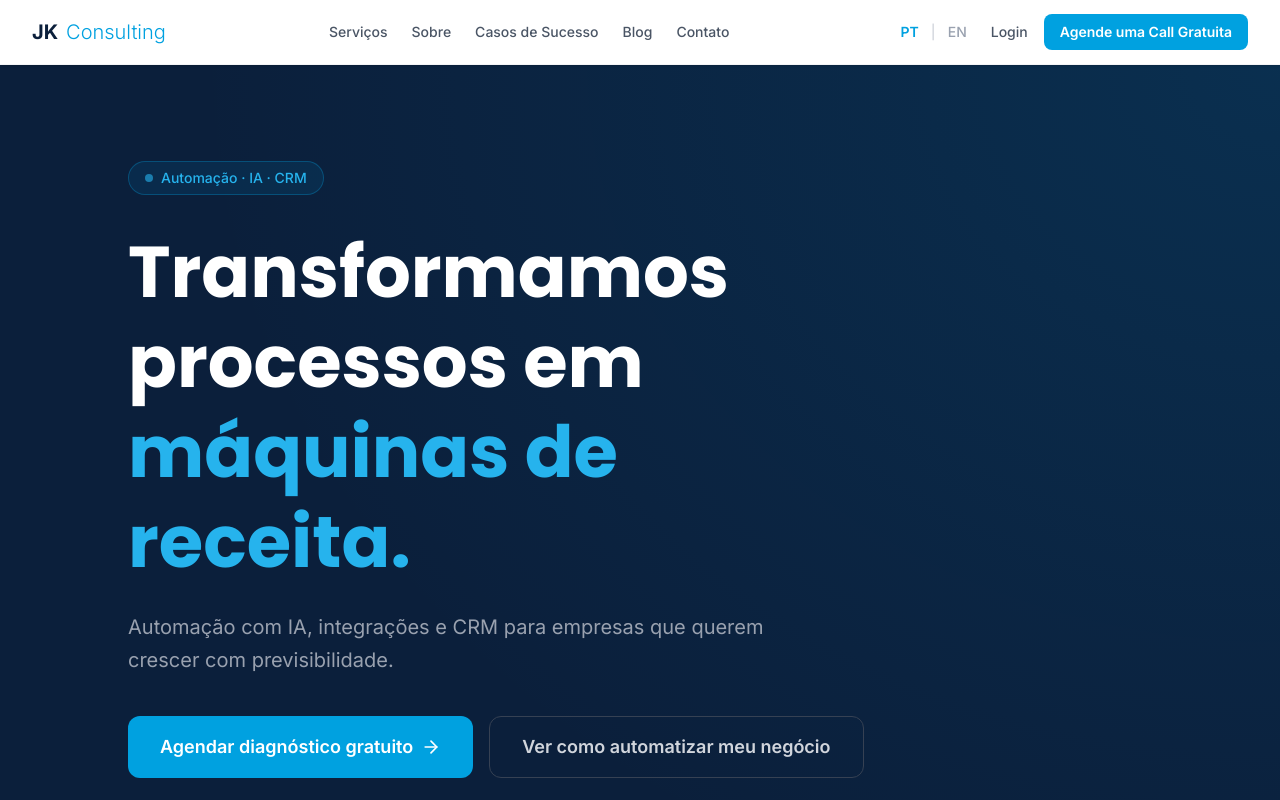
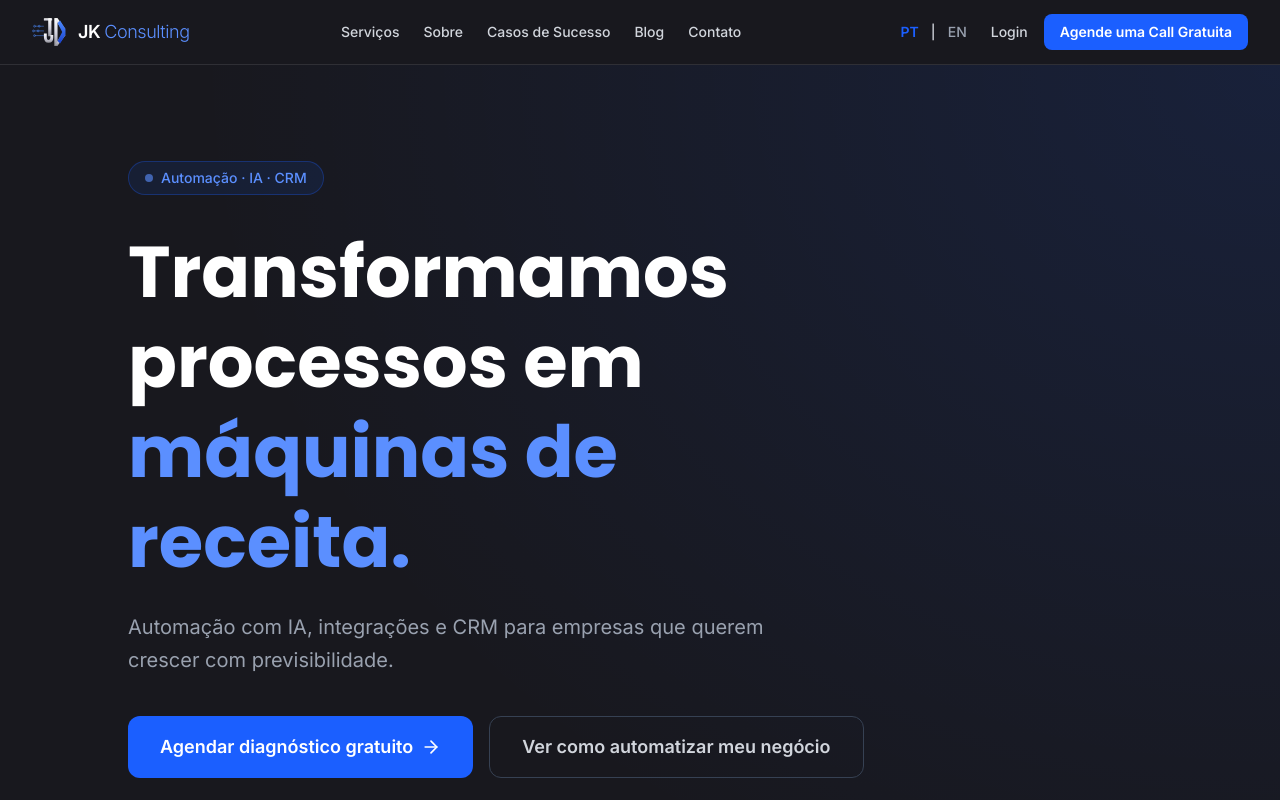
Before and after one commit to jkconsultingti-ops/JkConsulting, a Next.js app: page / in a window 1280 px wide. Shown: the top 800 px of the page. Built offline with nearby package versions, Linux system fonts and the light colour scheme.

Commit message:
feat: add JK logo, update brand colors to electric blue/charcoal palette, dark header

```diff
--- a/src/app/globals.css
+++ b/src/app/globals.css
@@ -3,7 +3,7 @@
 
 :root {
   --background: #ffffff;
-  --foreground: #0B1F3B;
+  --foreground: #18181E;
 }
 
 html {
--- a/src/app/page.tsx
+++ b/src/app/page.tsx
@@ -71,7 +71,7 @@ export default function Home() {
     <>
       {/* ── HERO ── */}
       <section className="bg-gray-900 text-white py-24 px-4 overflow-hidden relative">
-        <div className="absolute inset-0 bg-[radial-gradient(ellipse_at_top_right,#00A1E020,transparent_60%)]" />
+        <div className="absolute inset-0 bg-[radial-gradient(ellipse_at_top_right,#1B5FFF20,transparent_60%)]" />
         <div className="max-w-5xl mx-auto relative">
           <div className="inline-flex items-center gap-2 bg-blue-600/10 border border-blue-600/30 text-blue-400 text-sm font-medium px-4 py-1.5 rounded-full mb-8">
             <span className="w-2 h-2 bg-blue-400 rounded-full animate-pulse" />
@@ -172,7 +172,7 @@ export default function Home() {
             </div>
             {/* DEPOIS */}
             <div className="bg-gray-900 border border-blue-600/30 rounded-2xl p-8 relative overflow-hidden">
-              <div className="absolute inset-0 bg-[radial-gradient(ellipse_at_bottom_left,#00A1E015,transparent_70%)]" />
+              <div className="absolute inset-0 bg-[radial-gradient(ellipse_at_bottom_left,#1B5FFF15,transparent_70%)]" />
               <div className="relative">
                 <div className="flex items-center gap-3 mb-6">
                   <div className="w-10 h-10 bg-blue-600/20 rounded-xl flex items-center justify-center">
@@ -219,7 +219,7 @@ export default function Home() {
 
       {/* ── OFERTA ── */}
       <section className="py-20 px-4 bg-gray-900 text-white relative overflow-hidden">
-        <div className="absolute inset-0 bg-[radial-gradient(ellipse_at_center,#00A1E012,transparent_70%)]" />
+        <div className="absolute inset-0 bg-[radial-gradient(ellipse_at_center,#1B5FFF12,transparent_70%)]" />
         <div className="max-w-4xl mx-auto relative">
           <div className="text-center mb-10">
             <span className="text-blue-400 text-sm font-semibold uppercase tracking-widest">Oferta principal</span>
--- a/src/components/layout/Footer.tsx
+++ b/src/components/layout/Footer.tsx
@@ -12,9 +12,11 @@ export function Footer() {
       <div className="max-w-7xl mx-auto px-4 sm:px-6 lg:px-8">
         <div className="grid grid-cols-1 md:grid-cols-3 gap-8 mb-8">
           <div>
-            <div className="flex items-center gap-2 mb-3">
-              <span className="text-white text-lg font-bold">JK</span>
-              <span className="text-blue-400 text-lg font-light">Consulting</span>
+            <div className="flex items-center gap-2.5 mb-3">
+              <img src="/logo.svg" alt="JK Consulting" className="h-8 w-8" />
+              <span className="text-white text-lg font-semibold">
+                JK <span className="text-blue-400 font-light">Consulting</span>
+              </span>
             </div>
             <p className="text-sm leading-relaxed">
               {t("about.mission")}
--- a/src/components/layout/Header.tsx
+++ b/src/components/layout/Header.tsx
@@ -2,10 +2,10 @@
 
 import { useState } from "react";
 import Link from "next/link";
+import Image from "next/image";
 import { useTranslation } from "react-i18next";
 import { Menu, X } from "lucide-react";
 import { LanguageToggle } from "./LanguageToggle";
-import { cn } from "@/lib/utils";
 
 export function Header() {
   const { t } = useTranslation();
@@ -20,12 +20,14 @@ export function Header() {
   ];
 
   return (
-    <header className="sticky top-0 z-50 bg-white border-b border-gray-100 shadow-sm">
+    <header className="sticky top-0 z-50 bg-gray-900 border-b border-white/10">
       <div className="max-w-7xl mx-auto px-4 sm:px-6 lg:px-8">
         <div className="flex items-center justify-between h-16">
-          <Link href="/" className="flex items-center gap-2">
-            <span className="text-xl font-bold text-gray-900">JK</span>
-            <span className="text-xl font-light text-blue-600">Consulting</span>
+          <Link href="/" className="flex items-center gap-2.5">
+            <Image src="/logo.svg" alt="JK Consulting" width={36} height={36} priority />
+            <span className="text-white text-lg font-semibold tracking-tight">
+              JK <span className="text-blue-400 font-light">Consulting</span>
+            </span>
           </Link>
 
           <nav className="hidden md:flex items-center gap-6">
@@ -33,7 +35,7 @@ export function Header() {
               <Link
                 key={link.href}
                 href={link.href}
-                className="text-sm text-gray-600 hover:text-blue-600 transition-colors font-medium"
+                className="text-sm text-gray-300 hover:text-white transition-colors font-medium"
               >
                 {link.label}
               </Link>
@@ -44,7 +46,7 @@ export function Header() {
             <LanguageToggle />
             <Link
               href="/login"
-              className="text-sm text-gray-600 hover:text-blue-600 transition-colors font-medium"
+              className="text-sm text-gray-300 hover:text-white transition-colors font-medium"
             >
               {t("nav.login")}
             </Link>
@@ -57,7 +59,7 @@ export function Header() {
           </div>
 
           <button
-            className="md:hidden p-2 text-gray-600"
+            className="md:hidden p-2 text-gray-300 hover:text-white"
             onClick={() => setMobileOpen(!mobileOpen)}
             aria-label="Menu"
           >
@@ -67,13 +69,13 @@ export function Header() {
       </div>
 
       {mobileOpen && (
-        <div className="md:hidden fixed inset-0 top-16 bg-white z-40 flex flex-col p-6 gap-6">
+        <div className="md:hidden fixed inset-0 top-16 bg-gray-900 z-40 flex flex-col p-6 gap-6">
           {navLinks.map((link) => (
             <Link
               key={link.href}
               href={link.href}
               onClick={() => setMobileOpen(false)}
-              className="text-xl font-medium text-gray-800 hover:text-blue-600 transition-colors"
+              className="text-xl font-medium text-gray-200 hover:text-white transition-colors"
             >
               {link.label}
             </Link>
@@ -81,7 +83,7 @@ export function Header() {
           <Link
             href="/login"
             onClick={() => setMobileOpen(false)}
-            className="text-xl font-medium text-gray-800 hover:text-blue-600 transition-colors"
+            className="text-xl font-medium text-gray-200 hover:text-white transition-colors"
           >
             {t("nav.login")}
           </Link>
--- a/tailwind.config.ts
+++ b/tailwind.config.ts
@@ -10,20 +10,20 @@ export default {
     extend: {
       colors: {
         blue: {
-          50:  "#e6f7fd",
-          100: "#b3e5f9",
-          200: "#80d3f5",
-          300: "#4dc1f1",
-          400: "#26b3ed",
-          500: "#00A1E0",
-          600: "#00A1E0",
-          700: "#0090ca",
-          800: "#007ab0",
-          900: "#0B1F3B",
+          50:  "#EEF3FF",
+          100: "#DDEAFF",
+          200: "#BBCFFF",
+          300: "#88AAFF",
+          400: "#5B8FFF",
+          500: "#3B6FFF",
+          600: "#1B5FFF",
+          700: "#1445D4",
+          800: "#0F35A8",
+          900: "#18181E",
         },
         gray: {
-          50:  "#F5F7FA",
-          900: "#0B1F3B",
+          50:  "#F0F2F8",
+          900: "#18181E",
         },
       },
       fontFamily: {
```
Also changed, not shown: public/logo.svg (added).
